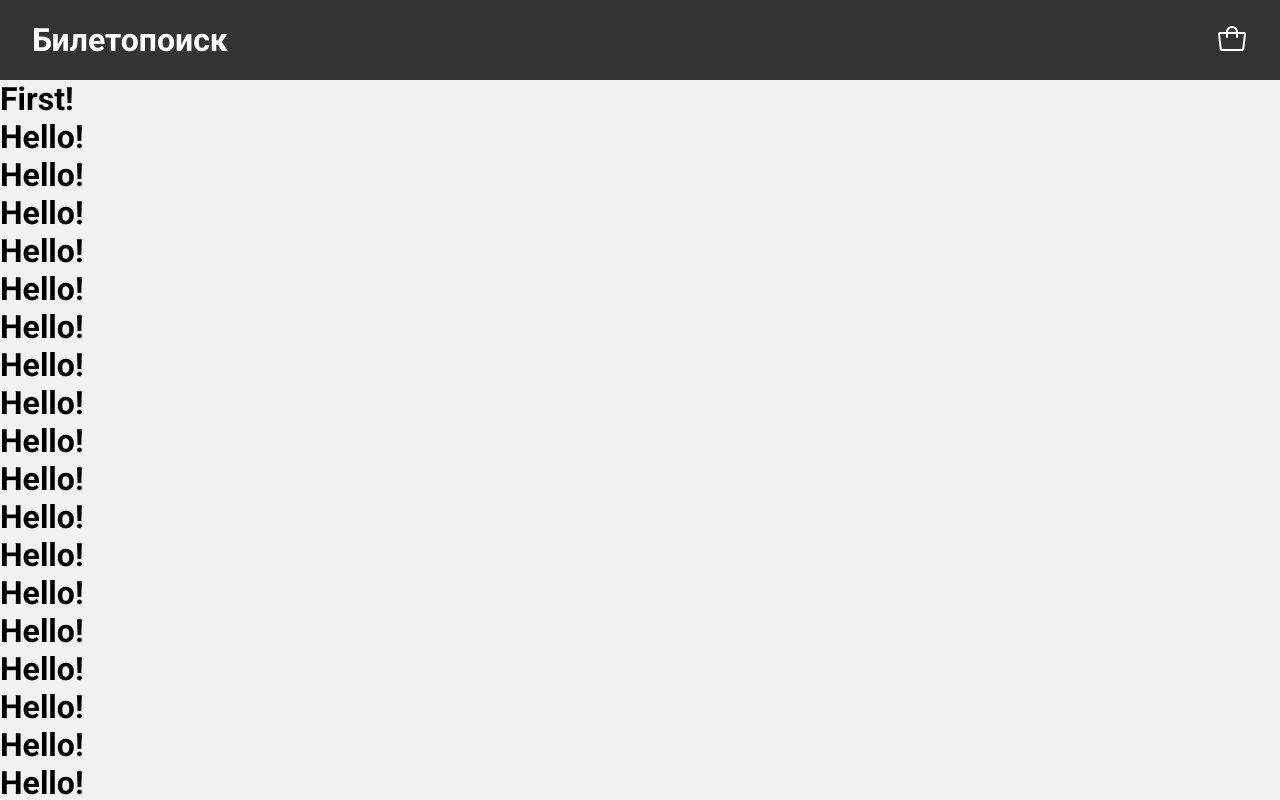
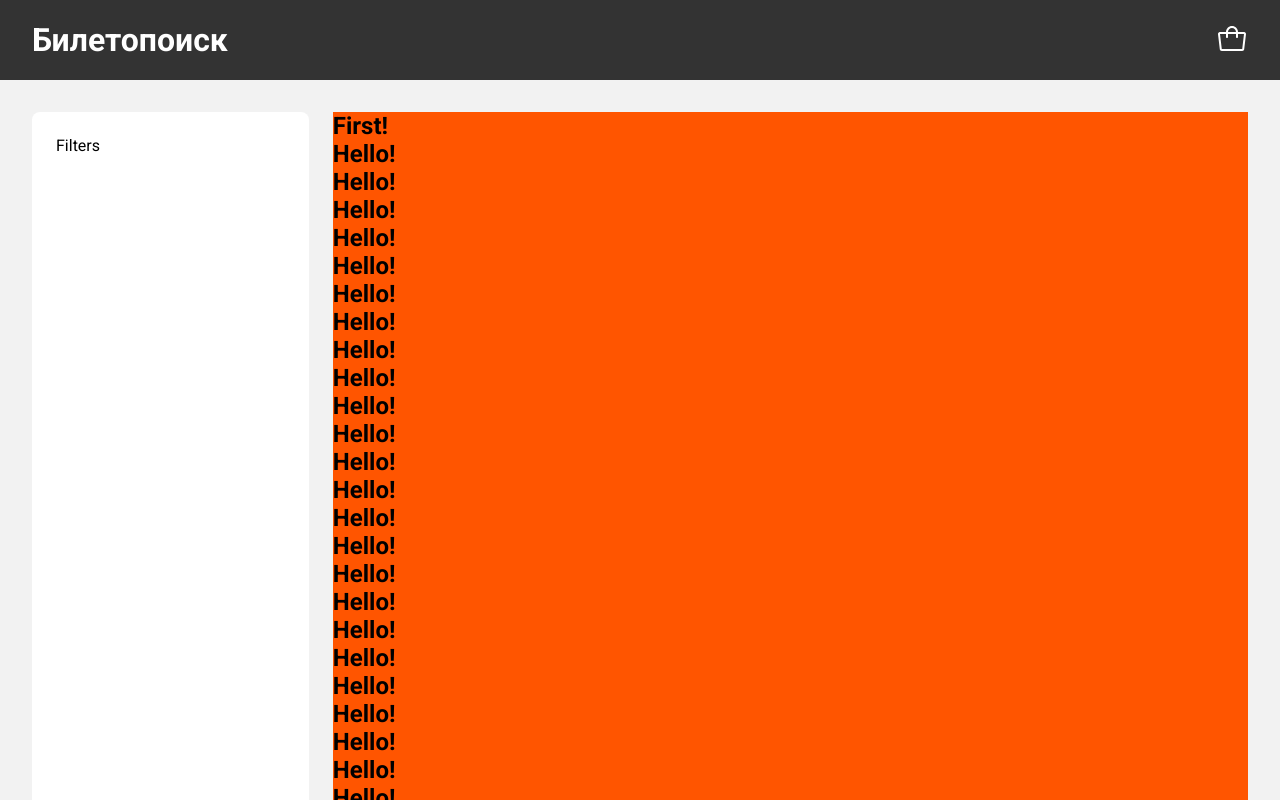
Before and after one commit to MaximFedarau/Biletopoisk, a Next.js app: page / in a window 1280 px wide. Shown: the top 800 px of the page. Built offline with nearby package versions, Linux system fonts and the light colour scheme.

Commit message:
feat: add Filters component

```diff
--- a/src/app/about/page.tsx
+++ b/src/app/about/page.tsx
@@ -2,7 +2,7 @@ import { NextPage, Metadata } from "next";
 
 import { Card } from "@/components";
 
-import styles from "./styles.module.scss";
+import styles from "./page.module.scss";
 
 export const metadata: Metadata = {
   title: "О нас",
--- /dev/null
+++ b/src/app/page.module.scss
@@ -0,0 +1,11 @@
+.container {
+    @include page-container;
+    display: flex;
+    justify-content: space-between;
+    gap: $size-12;
+}
+
+.container__cards {
+    background-color: $orange;
+    flex: 8,
+}
--- a/src/app/page.tsx
+++ b/src/app/page.tsx
@@ -1,8 +1,18 @@
-import { NextPage } from "next";
+import { NextPage, Metadata } from "next";
 
-const Home: NextPage = () => {
+import { Filters } from "@/components/Filters";
+
+import styles from "./page.module.scss";
+
+export const metadata: Metadata = {
+  title: "Билетопоиск. Все фильмы планеты.",
+};
+
+const Page: NextPage = () => {
   return (
-    <main>
+    <main className={styles.container}>
+      <Filters />
+      <section className={styles.container__cards}>
         <h1>First!</h1>
         <h1>Hello!</h1>
         <h1>Hello!</h1>
@@ -45,8 +55,9 @@ const Home: NextPage = () => {
 
         <h1>Hello!</h1>
         <h1>Hello!</h1>
+      </section>
     </main>
   );
 };
 
-export default Home;
+export default Page;
--- a/src/app/q&a/styles.module.scss
+++ b/src/app/q&a/page.module.scss
@@ -5,7 +5,7 @@
     gap: $size-12;
 }
 
-.container__cards-container {
+.container__cards {
     display: flex;
     flex-direction: column;
     gap: $size-8;
--- a/src/app/q&a/page.tsx
+++ b/src/app/q&a/page.tsx
@@ -3,7 +3,7 @@ import { NextPage, Metadata } from "next";
 
 import { Card, DetailsCard } from "@/components";
 
-import styles from "./styles.module.scss";
+import styles from "./page.module.scss";
 
 export const metadata: Metadata = {
   title: "Вопросы-ответы",
@@ -73,7 +73,7 @@ const Page: NextPage = () => {
   return (
     <main className={styles.container}>
       <Card title="Вопросы-ответы" />
-      <section className={styles["container__cards-container"]}>
+      <section className={styles.container__cards}>
         {questions.map(({ question, answer }) => (
           <DetailsCard title={question} key={question}>
             <div className={styles.container__answer}>{answer}</div>
--- /dev/null
+++ b/src/components/Filters/index.tsx
@@ -0,0 +1,11 @@
+import { FC } from "react";
+
+import styles from "./styles.module.scss";
+
+export const Filters: FC = () => {
+  return (
+    <section className={styles.container}>
+      <section className={styles.container__content}>Filters</section>
+    </section>
+  );
+};
--- /dev/null
+++ b/src/components/Filters/styles.module.scss
@@ -0,0 +1,12 @@
+.container {
+    background-color: $white;
+    border-radius: $rounded-lg;
+    padding: 0 $size-12;
+    flex: 2;
+}
+
+.container__content {
+    padding-top: $size-12;
+    position: sticky;
+    top: $size-40;
+}
```
Also changed, not shown: src/app/about/page.module.scss (renamed from src/app/about/styles.module.scss). Lines whose indentation alone changed are shown as unchanged.
